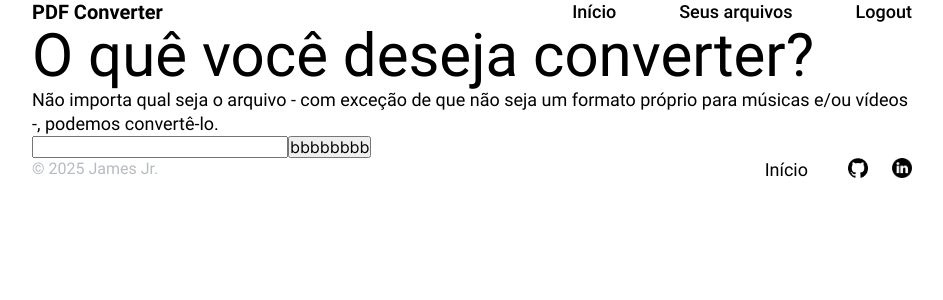
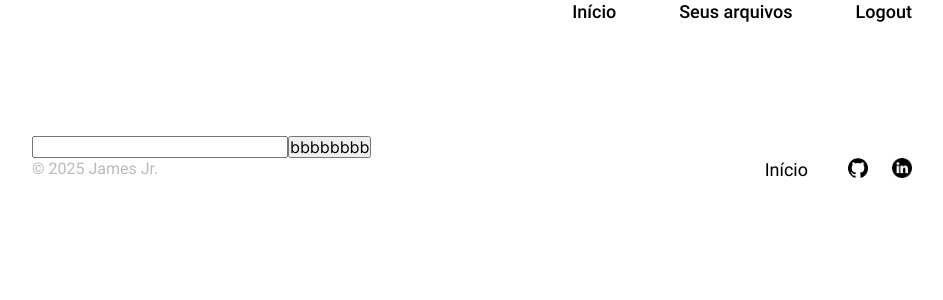
Before and after one commit to jamesawp1/project-convertertopdf-frontend, a React (Vite) app: page / in a window 1280 px wide. Shown: the top 300 px of the page, without its empty margins (168-1111 px from the left). Built offline with nearby package versions, Linux system fonts and the light colour scheme; a web font is replaced by a local one.

Commit message:
style: Change header color font

```diff
--- a/src/components/Header/Header.css
+++ b/src/components/Header/Header.css
@@ -6,8 +6,7 @@
 }
 
 .header__title {
-  color: #000;
-  font-family: "Roboto";
+  font-family: "Roboto Slab";
   font-weight: 700;
   font-size: 20px;
   line-height: 24px;
@@ -20,7 +19,6 @@
 }
 
 .header__item {
-  color: #000;
   font-family: "Roboto";
   font-weight: 500;
   font-size: 18px;
--- a/src/components/Header/Header.jsx
+++ b/src/components/Header/Header.jsx
@@ -3,7 +3,7 @@ import Navigation from "../Header/Navigation/Navigation";
 export default function Header() {
   return (
     <header className="header">
-      <h1 className="header__title">PDF Converter</h1>
+      <h1 className="header__title">News Explorer</h1>
       <Navigation/>
     </header>
   );
--- a/src/components/Main/Main.css
+++ b/src/components/Main/Main.css
@@ -1,5 +1,4 @@
 main {
-  color: #000;
   max-width: 880px;
   display: block;
   margin: 0 auto;
```
